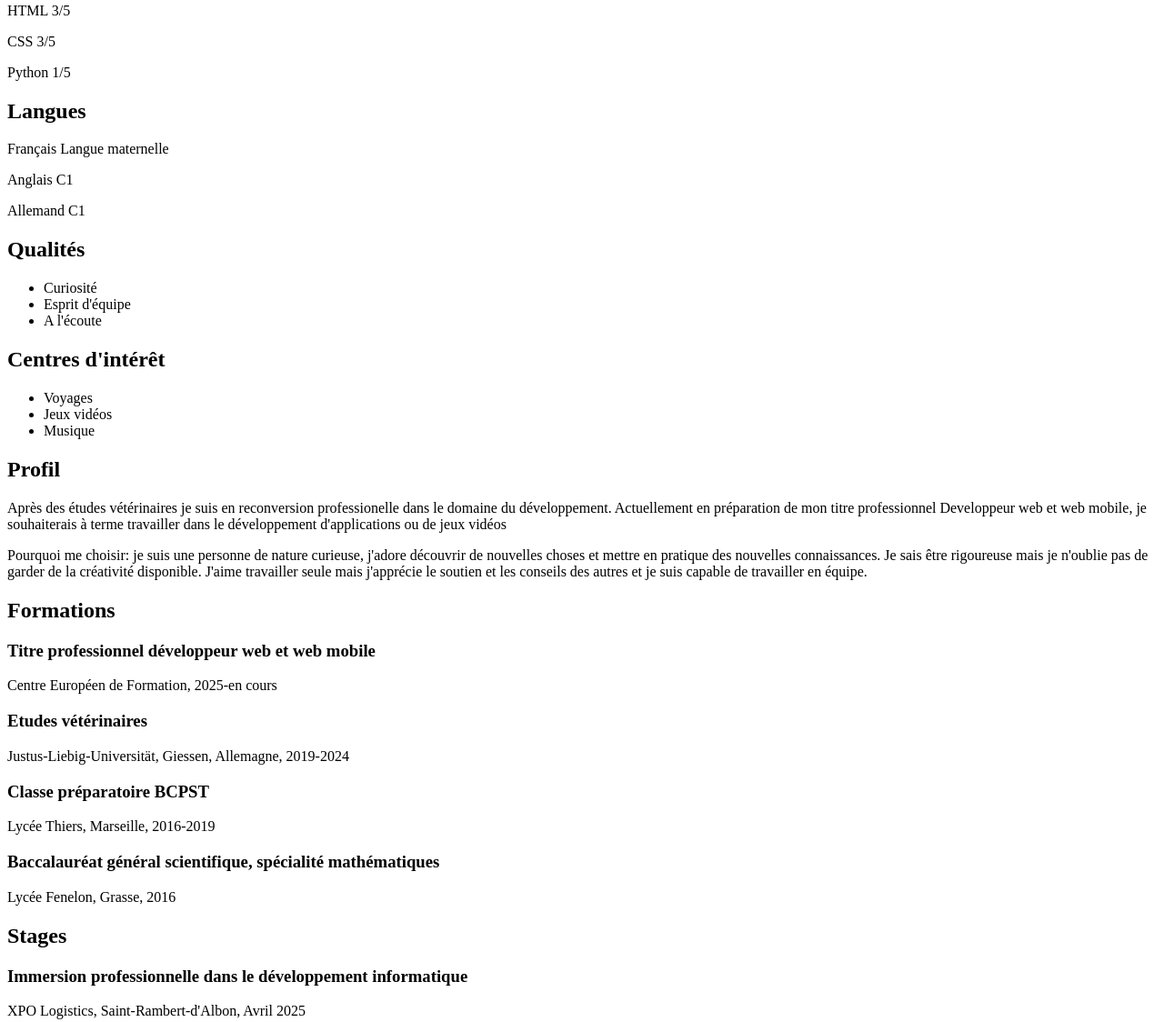
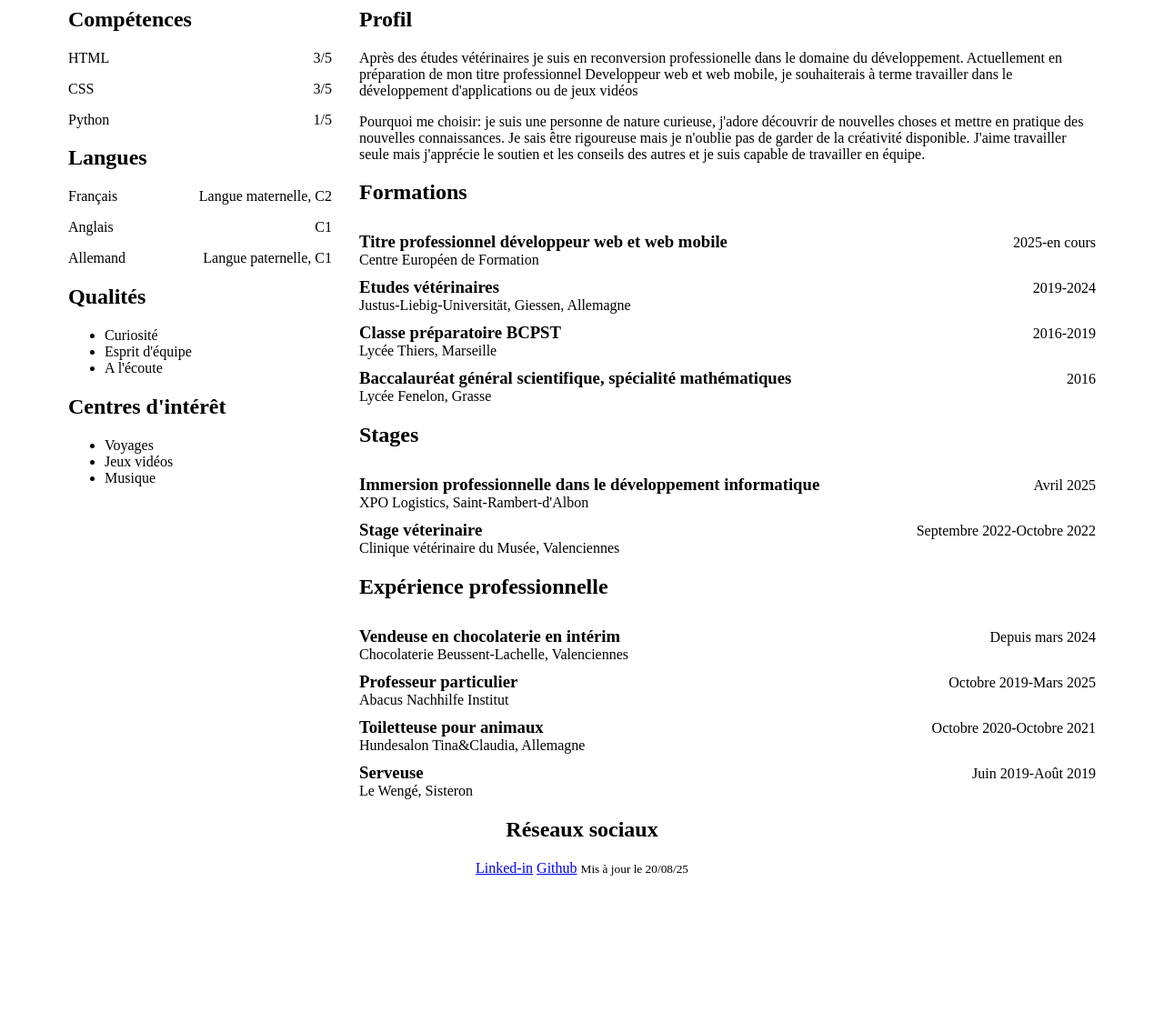
Before and after one commit to Paolina-coding/Curriculum-vitae, a plain HTML site: page index.html in a window 1280 px wide. Shown: the part 263-1387 px from the top of the page at 91% size. After the commit the page ends 1227 px from the top, so only its background shows below. Drawn offline with Linux system fonts and the light colour scheme.

Commit message:
Added CSS for layout and added divs and classes to enable this layout

```diff
--- a/assets/css/index.css
+++ b/assets/css/index.css
@@ -0,0 +1,45 @@
+html, body{
+    margin: 0;
+	padding: 0;
+}
+
+.container{
+    width: 1160px;
+    margin: auto;
+}
+
+main{
+    display: flex;
+    flex-direction: row;
+    justify-content: flex-end;
+}
+
+header{
+    display: flex;
+    flex-direction: column;
+    align-items: flex-end; /*ceci sera adapté lors de l'ajout de la photo de profil*/
+}
+
+#left_div{
+    min-width: 25%;
+    padding: 0px 15px;
+}
+
+#right_div{
+    padding: 0px 15px;
+}
+
+.item{
+    display: flex;
+    justify-content: space-between;
+    align-items: baseline;
+}
+
+#right_div h3{
+    margin-bottom:0px;
+    margin-top: 10px;
+}
+
+footer{
+    text-align: center; /*ceci sera adapté lors de l'ajout des icônes des réseaux sociaux*/
+}
--- a/index.html
+++ b/index.html
@@ -7,6 +7,7 @@
         <link rel="stylesheet" href="./assets/css/index.css">
     </head>
     <body>
+        <div class="container">
             <header>
                 <h1>Paolina Apitzsch</h1>
                     <h2>Développeur Web et Web Mobile</h2>
@@ -18,18 +19,36 @@
                         </ul>
             </header>
             <main>
-            <div>
+                <div id="left_div">
                     <section>
                         <h2>Compétences</h2>
-                        <p>HTML 3/5</p>
-                        <p>CSS 3/5</p>
-                        <p>Python 1/5</p>
+                        <p class="item">
+                            <span class="language">HTML</span>
+                            <span class="level">3/5</span>
+                        </p>
+                        <p class="item">
+                            <span class="language">CSS</span>
+                            <span class="level">3/5</span>
+                        </p>
+                        <p class="item">
+                            <span class="language">Python</span>
+                            <span class="level">1/5</span>
+                        </p>
                     </section>
                     <section>
                         <h2>Langues</h2>
-                    <p>Français Langue maternelle</p>
-                    <p>Anglais C1</p>
-                    <p>Allemand C1</p>
+                        <p class="item">
+                            <span class="language">Français</span>
+                            <span class="level">Langue maternelle, C2</span>
+                        </p>
+                        <p class="item">
+                            <span class="language">Anglais</span>
+                            <span class="level">C1</span>
+                        </p>
+                        <p class="item">
+                            <span class="language">Allemand</span>
+                            <span class="level">Langue paternelle, C1</span>
+                        </p>
                     </section>
                     <section>
                         <h2>Qualités</h2>
@@ -48,7 +67,7 @@
                         </ul>
                     </section>
                 </div>
-            <div>
+                <div id="right_div">
                     <section>
                         <h2>Profil</h2>
                             <p>Après des études vétérinaires je suis en reconversion professionelle dans le domaine du développement. Actuellement en préparation de mon titre
@@ -59,32 +78,82 @@
                     </section>
                     <section>
                         <h2>Formations</h2>
-                        <h3>Titre professionnel développeur web et web mobile</h3>
-                            <p>Centre Européen de Formation, 2025-en cours</p>
-                        <h3>Etudes vétérinaires</h3>
-                            <p>Justus-Liebig-Universität, Giessen, Allemagne, 2019-2024</p>
-                        <h3>Classe préparatoire BCPST</h3>
-                            <p>Lycée Thiers, Marseille, 2016-2019</p>
-                        <h3>Baccalauréat général scientifique, spécialité mathématiques</h3>
-                            <p>Lycée Fenelon, Grasse, 2016</p>
+                        <div class="item">
+                            <div class="name-and-place">
+                                <h3 class="name">Titre professionnel développeur web et web mobile</h3>
+                                <span class="place">Centre Européen de Formation</span>
+                            </div>
+                            <span class="date">2025-en cours</span>
+                        </div>
+                        <div class="item">
+                            <div class="name-and-place">
+                                <h3 class="name">Etudes vétérinaires</h3>
+                                <span class="place">Justus-Liebig-Universität, Giessen, Allemagne</span>
+                            </div>
+                            <span class="date">2019-2024</span>
+                        </div>
+                        <div class="item">
+                            <div class="name-and-place">
+                                <h3 class="name">Classe préparatoire BCPST</h3>
+                                <span class="place">Lycée Thiers, Marseille</span>
+                            </div>
+                            <span class="date">2016-2019</span>
+                        </div>
+                        <div class="item">
+                            <div class="name-and-place">
+                                <h3 class="name">Baccalauréat général scientifique, spécialité mathématiques</h3>
+                                <span class="place">Lycée Fenelon, Grasse</span>
+                            </div>
+                            <span class="date">2016</span>
+                        </div>
                     </section>
                     <section>
                         <h2>Stages</h2>
-                        <h3>Immersion professionnelle dans le développement informatique</h3>
-                            <p>XPO Logistics, Saint-Rambert-d'Albon, Avril 2025</p>
-                        <h3>Stage véterinaire</h3>
-                            <p>Clinique vétérinaire du Musée, Valenciennes</p>
+                        <div class="item">
+                            <div class="name-and-place">
+                                <h3 class="name">Immersion professionnelle dans le développement informatique</h3>
+                                <span class="place">XPO Logistics, Saint-Rambert-d'Albon</span>
+                            </div>
+                            <span class="date">Avril 2025</span>
+                        </div>
+                        <div class="item">
+                            <div class="name-and-place">
+                                <h3 class="name">Stage véterinaire</h3>
+                                <span class="place">Clinique vétérinaire du Musée, Valenciennes</span>
+                            </div>
+                            <span class="date">Septembre 2022-Octobre 2022</span>
+                        </div>
                     </section>
                     <section>
                         <h2>Expérience professionnelle</h2>
+                        <div class="item">
+                            <div class="name-and-place">
                                 <h3>Vendeuse en chocolaterie en intérim</h3>
-                            <p>Chocolaterie Beussent-Lachelle, Valenciennes, Depuis mars 2024</p>
-                        <h3>Professeur particulier</h3>
-                            <p>Abacus Nachhilfe Institut, Octobre 2019-Mars 2025</p>
-                        <h3>Toiletteuse pour animaux</h3>
-                            <p>Hundesalon Tina&Claudia, Allemagne, 2020-2021</p>
-                        <h3>Serveuse</h3>
-                            <p>Le Wengé, Sisteron, juin 2019-août 2019</p>
+                                <span class="place">Chocolaterie Beussent-Lachelle, Valenciennes</span>
+                            </div>
+                            <span class="date">Depuis mars 2024</span>
+                        </div>
+                        <div class="item">
+                            <div class="name-and-place">
+                                <h3 class="name">Professeur particulier</h3>
+                                <span class="place">Abacus Nachhilfe Institut</span>
+                            </div>
+                            <span class="date">Octobre 2019-Mars 2025</span>
+                        </div>
+                        <div class="item">
+                            <div class="name-and-place">
+                                <h3 class="name">Toiletteuse pour animaux</h3>
+                                <span class="place">Hundesalon Tina&Claudia, Allemagne</span>
+                            </div>
+                            <span class="date">Octobre 2020-Octobre 2021</span>
+                        </div>
+                        <div class="item">
+                            <div class="name-and-place">
+                                <h3 class="name">Serveuse</h3>
+                                <span class="place">Le Wengé, Sisteron</span>
+                            </div>
+                            <span class="date">Juin 2019-Août 2019</span>
+                        </div>
                     </section>
                 </div>
             </main>
@@ -92,7 +161,8 @@
                 <h2>Réseaux sociaux</h2>
                 <a href="https://www.linkedin.com/in/paolina-apitzsch/">Linked-in</a>
                 <a href="https://github.com/Paolina-coding">Github</a>
-            <small>Mis à jour le <time datetime="2025-08-19">19/08/25</time></small>
+                <small>Mis à jour le <time datetime="2025-08-20">20/08/25</time></small>
             </footer>
+        </div>
     </body>
 </html>
```
Lines whose indentation alone changed are shown as unchanged.
